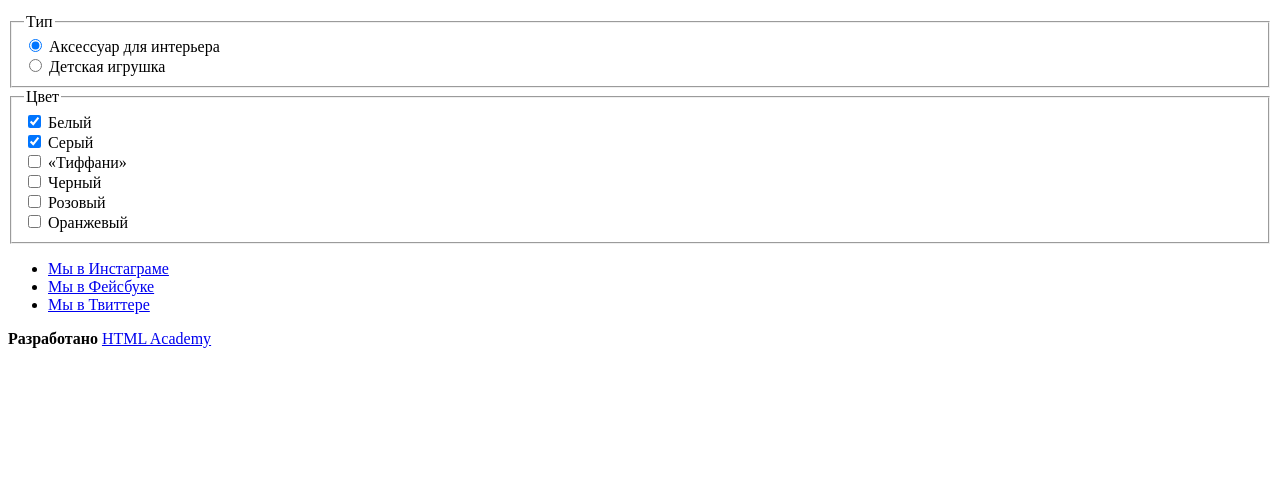
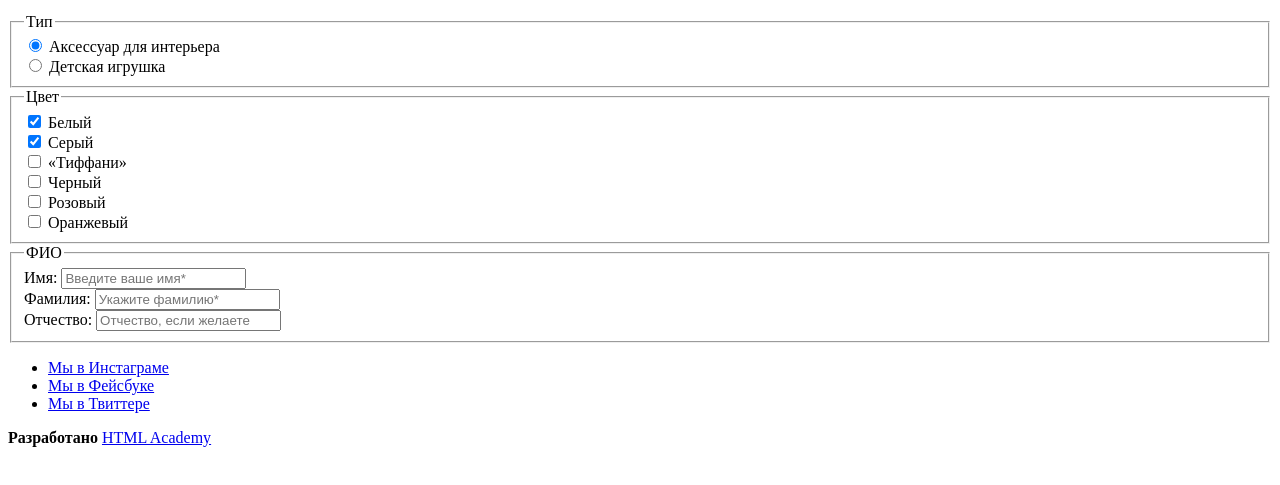
Before and after one commit to novidee/132535-mishka, a website: page source/form.html in a window 1280 px wide. Shown: the part 257-742 px from the top of the page. Drawn offline with Linux system fonts and the light colour scheme.

Commit message:
Добавляет блок с ФИО

```diff
--- a/source/form.html
+++ b/source/form.html
@@ -81,6 +81,24 @@
               <label class="checkbox__label" for="color-orange">Оранжевый</label>
             </div>
           </fieldset>
+          <fieldset class="form__fieldset">
+            <legend class="form__legend">ФИО</legend>
+            <div class="form__field input">
+              <label class="input__label" for="person-name">Имя:</label>
+              <input class="input__control" id="person-name" type="text"
+                placeholder="Введите ваше имя*">
+            </div>
+            <div class="form__field input">
+              <label class="input__label" for="person-name">Фамилия:</label>
+              <input class="input__control" id="person-name" type="text"
+                placeholder="Укажите фамилию*">
+            </div>
+            <div class="form__field input">
+              <label class="input__label" for="person-name">Отчество:</label>
+              <input class="input__control" id="person-name" type="text"
+                placeholder="Отчество, если желаете">
+            </div>
+          </fieldset>
         </form>
       </section>
     </main>
```
